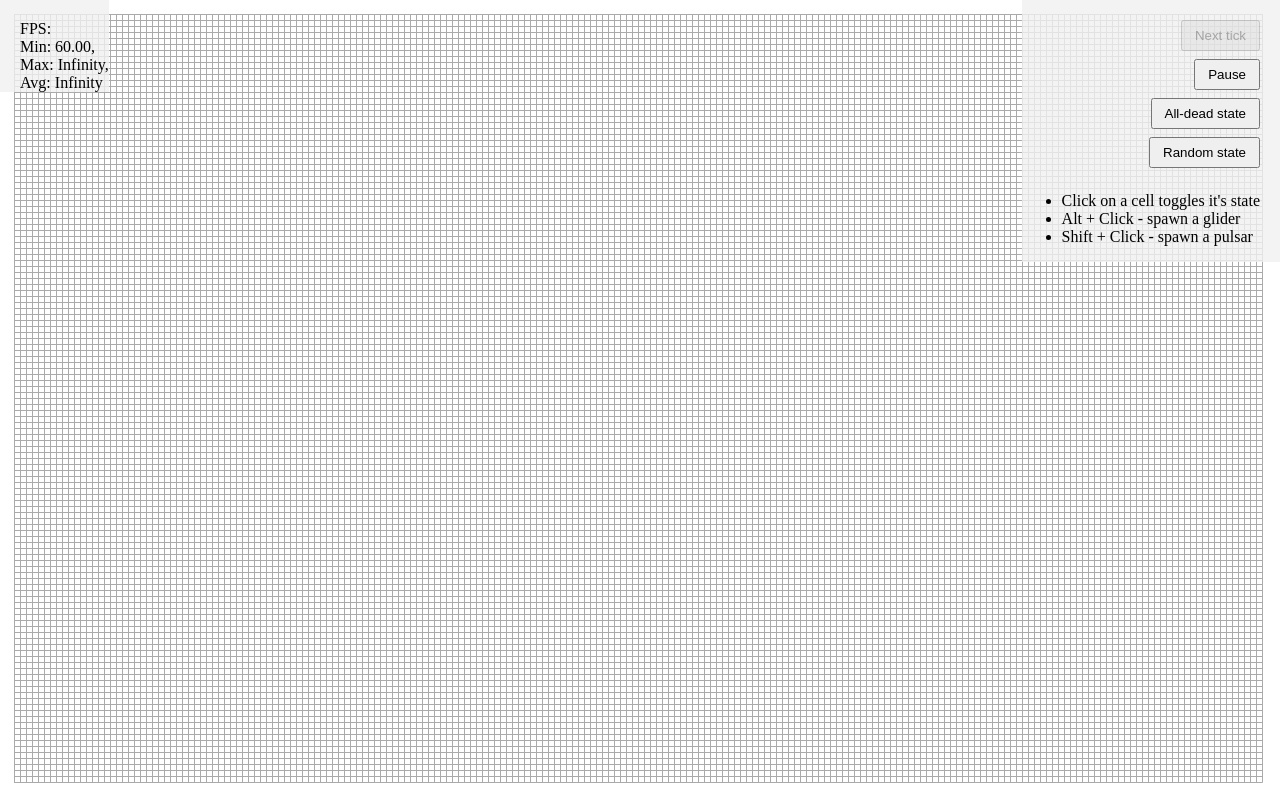
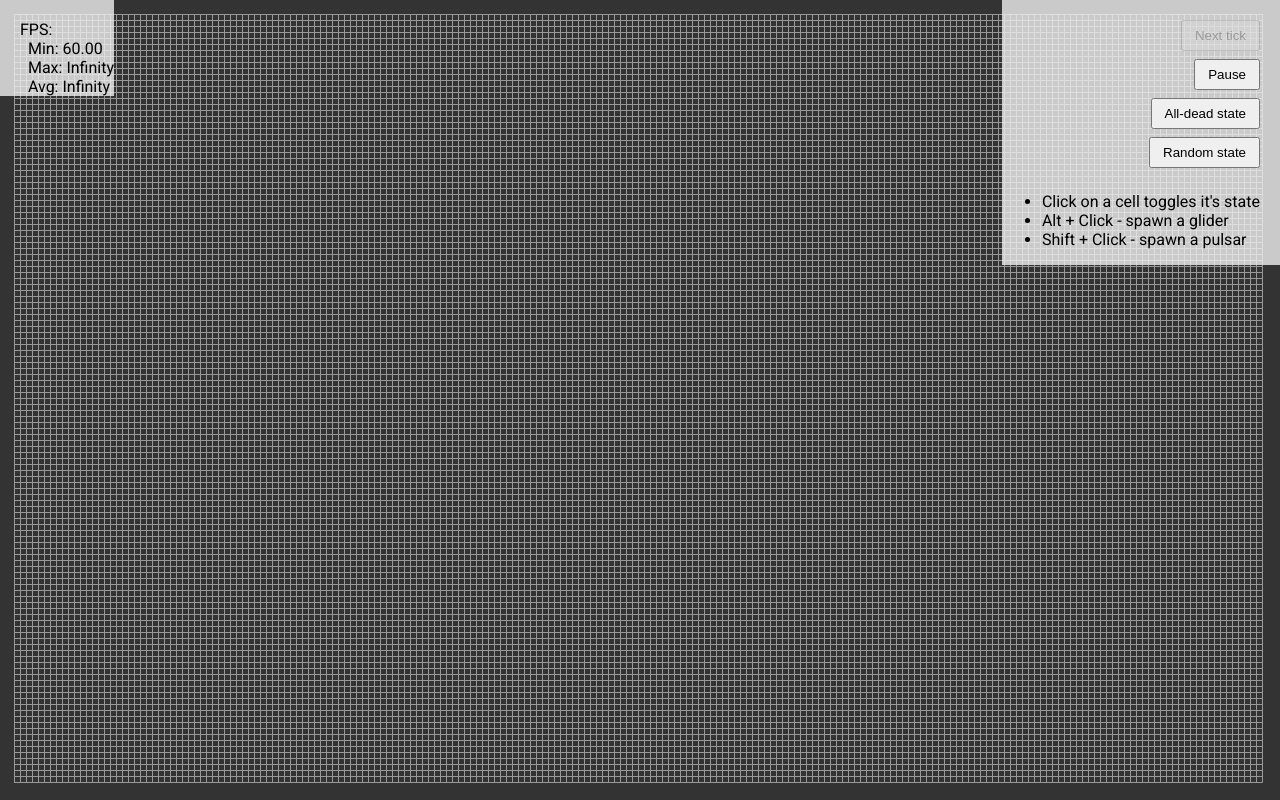
Before and after one commit to diogen737/wasm-game-of-life, a website built with webpack: page www/index.html in a window 1280 px wide. Built offline with nearby package versions, Linux system fonts and the light colour scheme; a web font is replaced by a local one; what wasm-game-of-life would draw is missing.

Commit message:
feat: 🎸 roboto font + dark theme

```diff
--- a/www/index.html
+++ b/www/index.html
@@ -4,6 +4,21 @@
     <meta charset="utf-8">
     <meta name="viewport" content="width=device-width, initial-scale=1.0">
     <title>wasm game of life</title>
+
+    <link rel="preconnect" href="https://fonts.gstatic.com" crossorigin>
+    <link href="https://fonts.googleapis.com/css2?family=Roboto&display=swap" rel="stylesheet">
+
+    <style>
+      /* latin */
+      @font-face {
+        font-family: 'Roboto';
+        font-style: normal;
+        font-weight: 400;
+        font-display: swap;
+        src: url(https://fonts.gstatic.com/s/roboto/v29/KFOmCnqEu92Fr1Mu4mxKKTU1Kg.woff2) format('woff2');
+        unicode-range: U+0000-00FF, U+0131, U+0152-0153, U+02BB-02BC, U+02C6, U+02DA, U+02DC, U+2000-206F, U+2074, U+20AC, U+2122, U+2191, U+2193, U+2212, U+2215, U+FEFF, U+FFFD;
+      }
+    </style>
 
   </head>
   <body>
--- a/www/index.js
+++ b/www/index.js
@@ -6,10 +6,12 @@ import { memory } from 'wasm-game-of-life/wasm_game_of_life_bg.wasm';
 
 // setup the universe
 
+const docStyles = getComputedStyle(document.body);
+
+const GRID_COLOR = docStyles.getPropertyValue('--theme-grid');
+const DEAD_COLOR = docStyles.getPropertyValue('--theme-bg');
+const ALIVE_COLOR = docStyles.getPropertyValue('--theme-cell-alive');;
 const CELL_SIZE = 5;
-const GRID_COLOR = '#aaa';
-const DEAD_COLOR = '#fff';
-const ALIVE_COLOR = '#333';
 
 const canvasContainer = document.querySelector('.canvas-container');
 
@@ -134,9 +136,9 @@ const fps = new class {
 
         this.fps.innerHTML = `
 FPS:<br>
-  Min: ${min.toFixed(2)},<br>
-  Max: ${max.toFixed(2)},<br>
-  Avg: ${avg.toFixed(2)}`;
+&nbsp;&nbsp;Min: ${min.toFixed(2)}<br>
+&nbsp;&nbsp;Max: ${max.toFixed(2)}<br>
+&nbsp;&nbsp;Avg: ${avg.toFixed(2)}`;
     }
 }
 
--- a/www/styles/index.css
+++ b/www/styles/index.css
@@ -8,6 +8,14 @@ body {
     height: 100vh;
     margin: 0;
     padding: 14px;
+
+    font-family: 'Roboto', sans-serif;
+
+    --theme-bg: #333;
+    --theme-grid: #999;
+    --theme-cell-alive: #eee;
+
+    background-color: var(--theme-bg);
 }
 
 .canvas-container {
```
